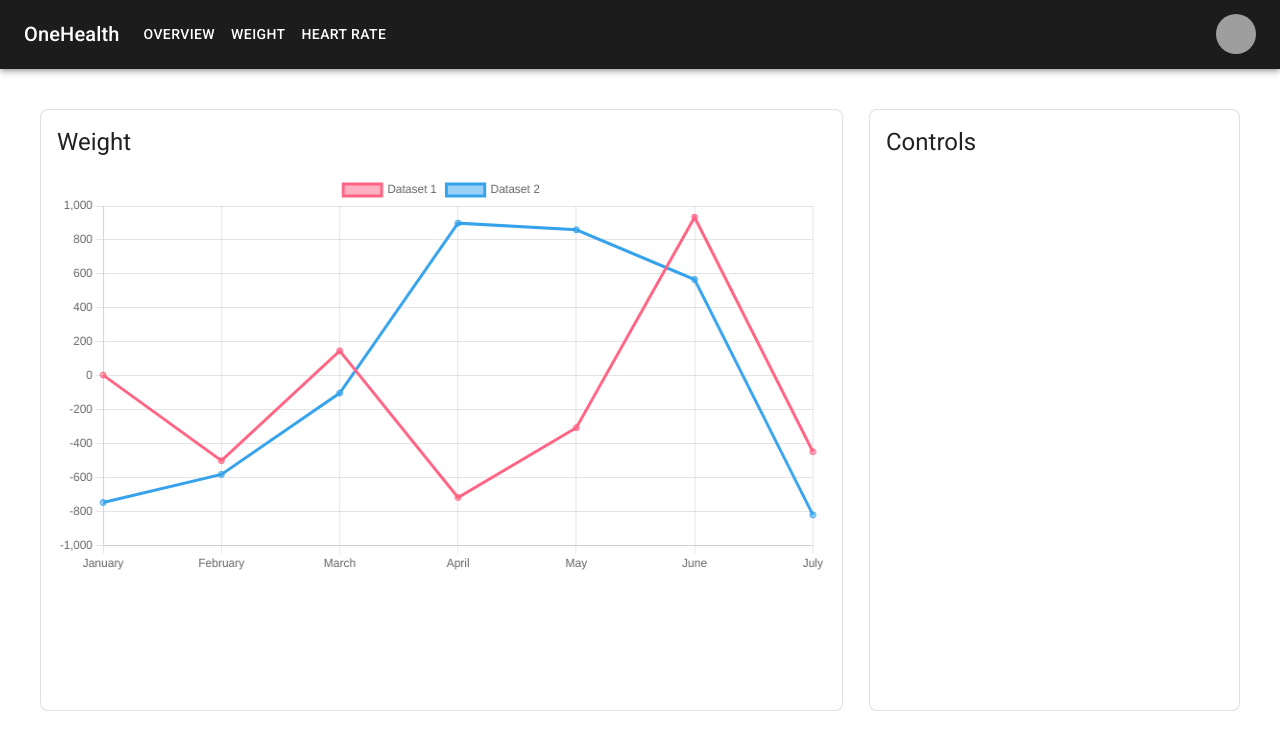
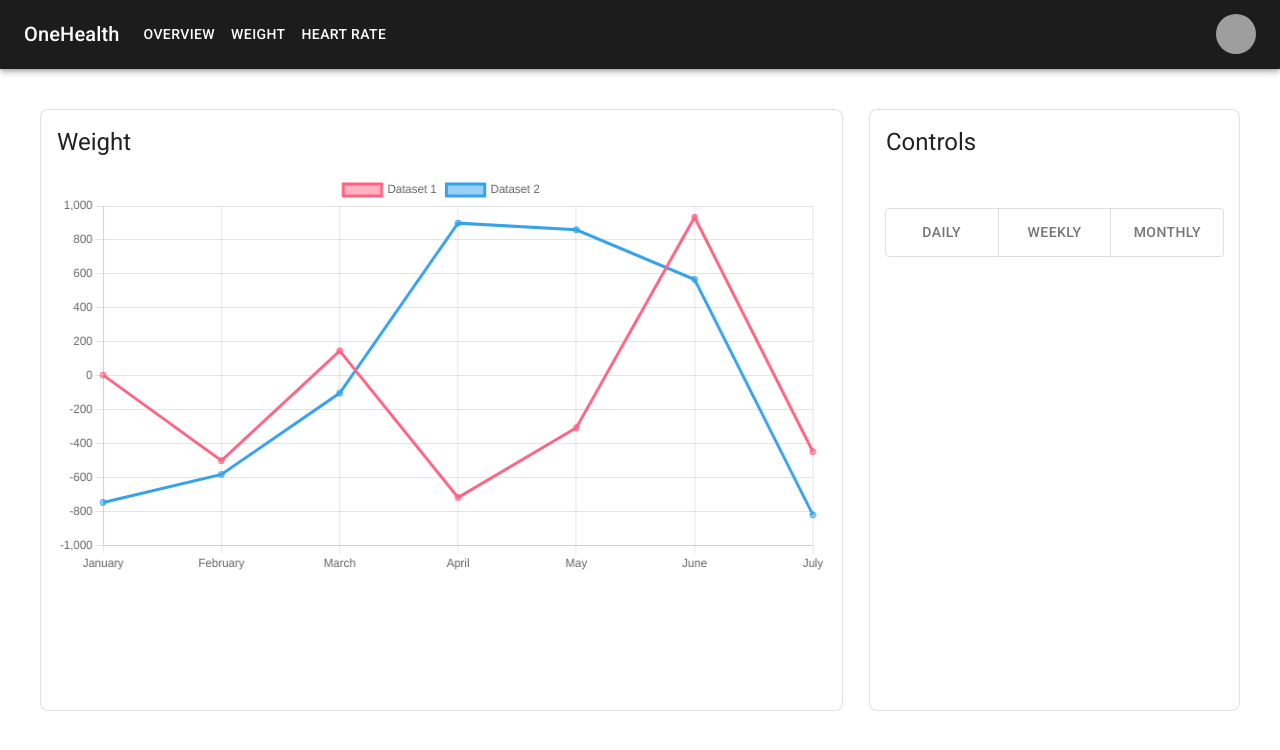
Before and after one commit to andrwcao/one-health, a React (Create React App) app in the folder frontend/: page /weight in a window 1280 px wide. Shown: the top 750 px of the page. Built offline with nearby package versions, Linux system fonts and the light colour scheme; grey boxes are pictures that could not be loaded.

Commit message:
Updated controls for weight page

```diff
--- a/frontend/src/shared/components/ControlPanel.css
+++ b/frontend/src/shared/components/ControlPanel.css
@@ -1,3 +1,7 @@
 .control-panel {
     margin: 4%;
 }
+
+.date-precision {
+    margin-top: 4px;
+}
--- a/frontend/src/shared/components/ControlPanel.js
+++ b/frontend/src/shared/components/ControlPanel.js
@@ -1,9 +1,14 @@
 import React from 'react';
-import { Grid } from '@mui/material';
+import { Grid, ToggleButton, ToggleButtonGroup } from '@mui/material';
 import DatePicker from './DatePicker';
 
 import './ControlPanel.css'
 const ControlPanel = () => {
+    const [datePrecision, setDatePrecision] = React.useState('left');
+
+    const handleDatePrecision = (event, newDatePrecision) => {
+      setDatePrecision(newDatePrecision);
+    };
 
     return (
         <div className='control-panel'>
@@ -14,6 +19,28 @@ const ControlPanel = () => {
                 <Grid item xs={6}>
                     <DatePicker title='To'/>
                 </Grid>
+                <Grid item xs={12}>
+                    <ToggleButtonGroup
+                    exclusive
+                    id="datePrecision"
+                    name="datePrecision"
+                    className='date-precision'
+                    type="text"
+                    fullWidth
+                    onChange={handleDatePrecision}
+                    value={datePrecision}
+                    >
+                        <ToggleButton value="Daily" aria-label="left aligned">
+                            Daily
+                        </ToggleButton>
+                        <ToggleButton value="Weekly" aria-label="centered">
+                            Weekly
+                        </ToggleButton>
+                        <ToggleButton value="Monthly" aria-label="right aligned">
+                            Monthly
+                        </ToggleButton>
+                    </ToggleButtonGroup>
+                </Grid>
             </Grid>
         </div>
     );
```
